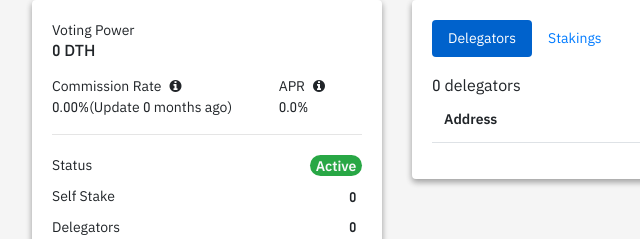
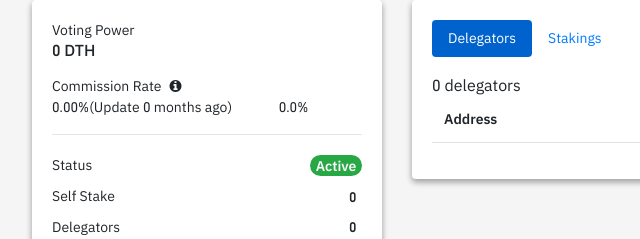
Before and after one commit to Dithereum/staking, a plain HTML site: page delegate.html in a window 1280 px wide. Shown: the part 479-718 px from the top of the page, 53-693 px from the left. Drawn offline with Linux system fonts and the light colour scheme; a script that the page names is missing.

Commit message:
Update delegate.html

```diff
--- a/delegate.html
+++ b/delegate.html
@@ -139,9 +139,9 @@
                   <div class="col-md-8 col-sm-12 col-12">
                     <p class="mb-0">Commission Rate<span class="info-icon ml-2"><i class="fa fa-info-circle" aria-hidden="true"></i></span></p>
                   </div>
-                  <div class="col-md-4 col-sm-12 col-12">
+<!--                   <div class="col-md-4 col-sm-12 col-12">
                     <p class="mb-0">APR<span class="info-icon ml-2"><i class="fa fa-info-circle" aria-hidden="true"></i></span></p>
-                  </div>
+                  </div> -->
                 </div>
                 <div class="row">
                   <div class="col-md-8 col-sm-12 col-12">
```
